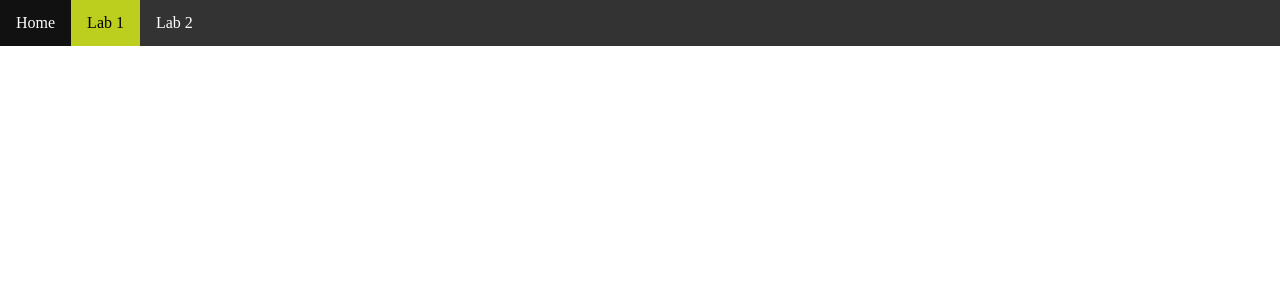
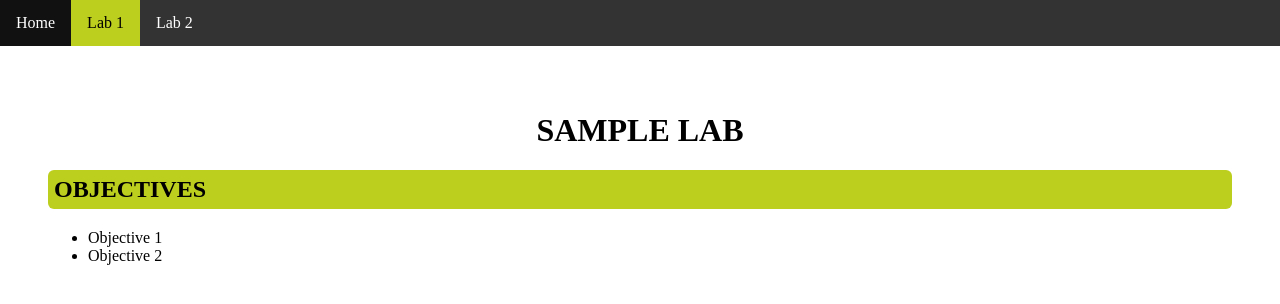
Before and after one commit to jmcarman/template.github.io, a Jekyll site: the page built from lab1.md, in a window 1280 px wide. Shown: the top 304 px of the page. Built offline with Jekyll 4.4.1, drawn with Linux system fonts in a browser that asks for light colours; our own code applies the rules of GitHub Pages for plain Markdown files.

Commit message:
lab1.md: Added sample content.

```diff
--- a/lab1.md
+++ b/lab1.md
@@ -0,0 +1,9 @@
+---
+title: Lab 1
+---
+
+# Sample Lab
+
+## Objectives
+- Objective 1
+- Objective 2
```
Also changed, not shown: index.md (+1 -1 lines).
